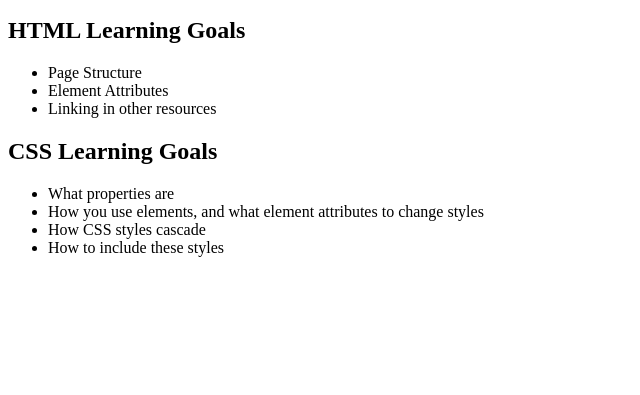
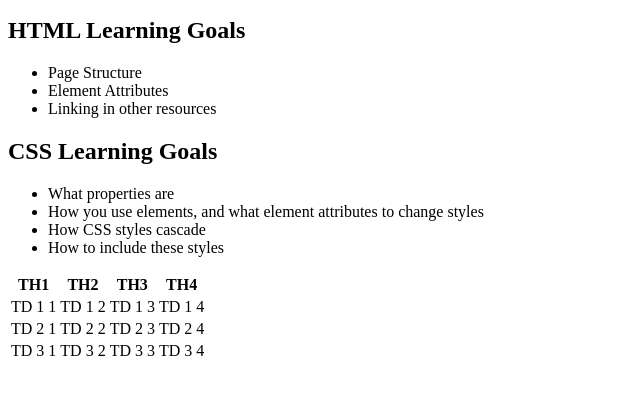
Before and after one commit to BlytheStarr/Pre-Work-Phase-2, a plain HTML site: page index.html in a window 1280 px wide. Shown: the part 101-496 px from the top of the page, without its empty margins (0-640 px from the left). Drawn offline with Linux system fonts and the light colour scheme.

Commit message:
Added the index file

```diff
--- a/index.html
+++ b/index.html
@@ -26,5 +26,31 @@
         <li>How to include these styles</li>
     </ul>
 </div>
+<table>
+    <tr>
+        <th>TH1</th>
+        <th>TH2</th>
+        <th>TH3</th>
+        <th>TH4</th>
+    </tr>
+    <tr>
+        <td>TD 1 1</td>
+        <td>TD 1 2</td>
+        <td>TD 1 3</td>
+        <td>TD 1 4</td>
+    </tr>
+    <tr>
+        <td>TD 2 1</td>
+        <td>TD 2 2</td>
+        <td>TD 2 3</td>
+        <td>TD 2 4</td>
+    </tr>
+    <tr>
+        <td>TD 3 1</td>
+        <td>TD 3 2</td>
+        <td>TD 3 3</td>
+        <td>TD 3 4</td>
+    </tr>
+</table>
 </body>
 </html>
```
